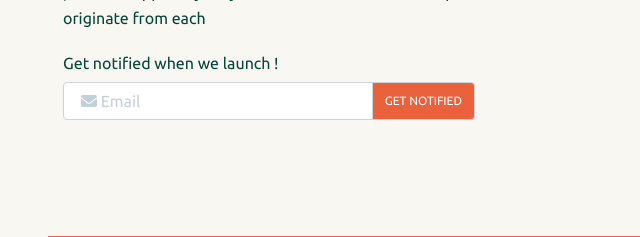
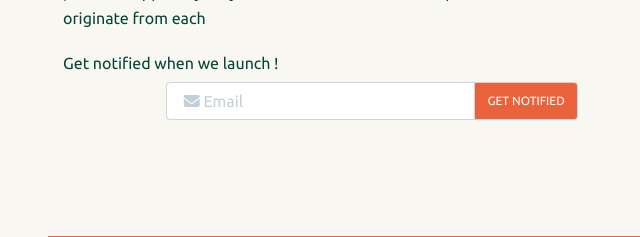
Before and after one commit to tomiwaajayi/Root-dentity, a PHP site: page / in a window 1280 px wide. Shown: the part 455-692 px from the top of the page, without its empty margins (37-677 px from the left). Run offline with PHP 8.4, Linux system fonts and the light colour scheme; some libraries are stand-ins or nearby versions.

Commit message:
Root-dentity

```diff
--- a/index.php
+++ b/index.php
@@ -47,7 +47,7 @@
                         </div>
 
                         <form action="insert.php" method="post">
-                            <div class="input-group mb-3 form-mail">
+                            <div class="input-group mx-sm-auto  mb-3 form-mail">
                                 <input type="email" name="email" class="form-control form-input"
                                     placeholder="&#xf0e0 Email" required>
                                 <div class="input-group-append">
@@ -87,7 +87,7 @@
                 <p class="form-mail-text">Get notified when we launch !</p>
             </div>
             <form action="insert.php" method="post">
-                <div class="input-group mb-3 form-mail mx-auto form-2">
+                <div class="input-group mx-sm-auto mb-3 form-mail mx-auto form-2">
                     <input type="email" name="email" class="form-control form-input" placeholder="&#xf0e0 Email"
                         required>
                     <div class="input-group-append">
```
